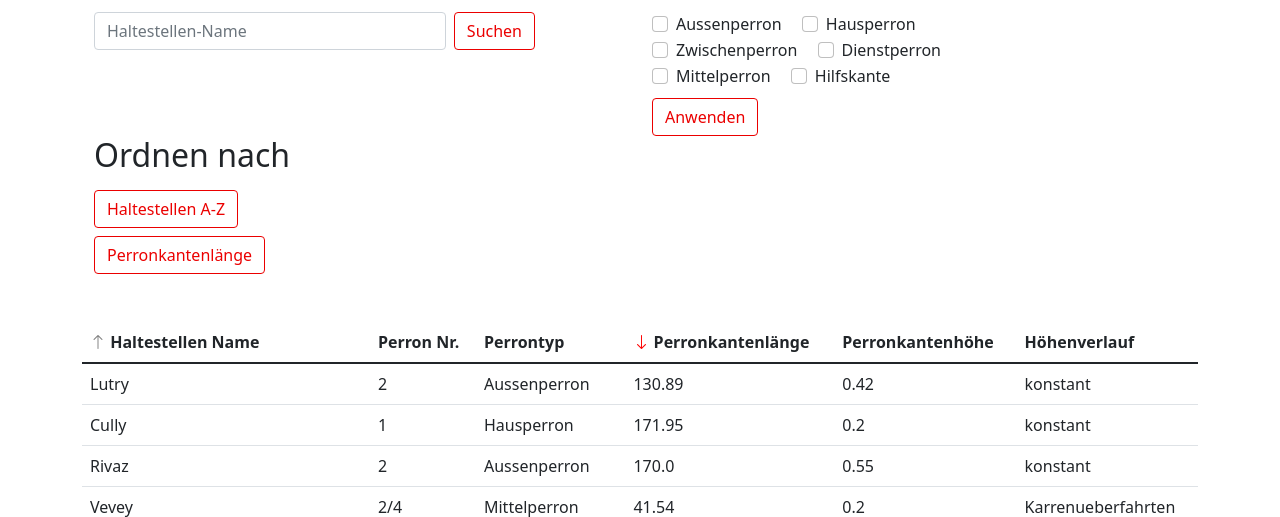
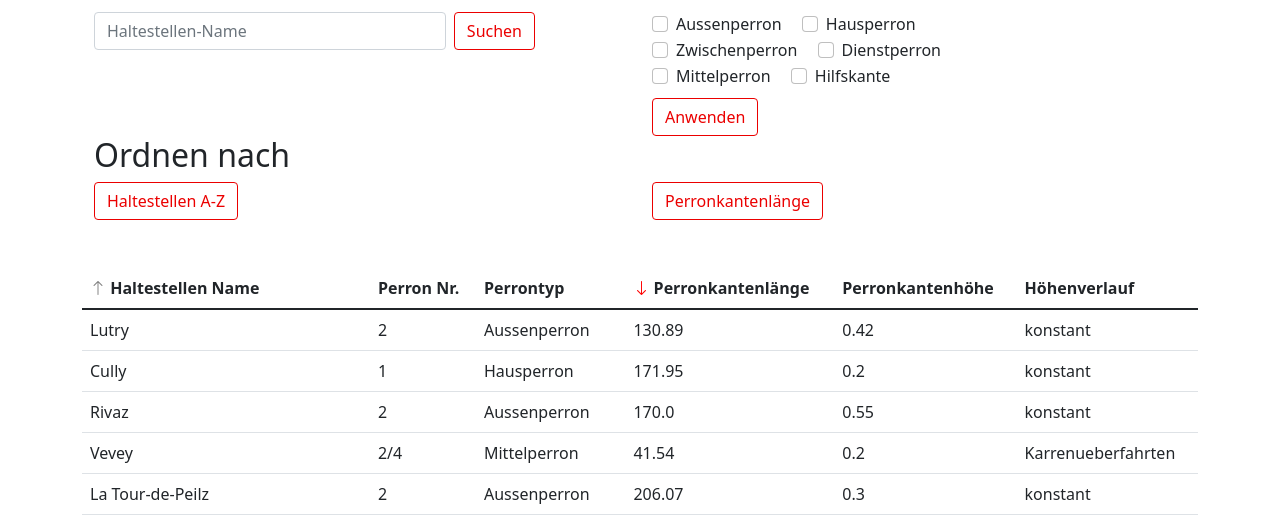
Before and after one commit to isabelvonah/ARIS_Perrons, a Flask app: page / in a window 1280 px wide. Shown: the part 246-763 px from the top of the page. Run offline with Flask 2, Linux system fonts and the light colour scheme; data comes from the database, SQL or seed files in the repository; some libraries are stand-ins or nearby versions.

Commit message:
formating odrer button

```diff
--- a/templates/index.html
+++ b/templates/index.html
@@ -72,19 +72,13 @@
         </div>
 
         <div class="row">
-
-            <div class="row mt-2">
                     <div class="col">
                     <button class="btn btn-outline-success" name="sorter" value="Haltestellen" type="submit">Haltestellen A-Z</button>
                     </div>
-                <div class="row"></div>
-            </div>
-            <div class="row mt-2">
                     <div class="col">
                     <button class="btn btn-outline-success" name="sorter" value="Perronkantenlänge" type="submit">Perronkantenlänge</button>
                     </div>
                     <div class="row"></div>
-            </div>
 
         </div>
     </div>
```
Lines whose indentation alone changed are shown as unchanged.
